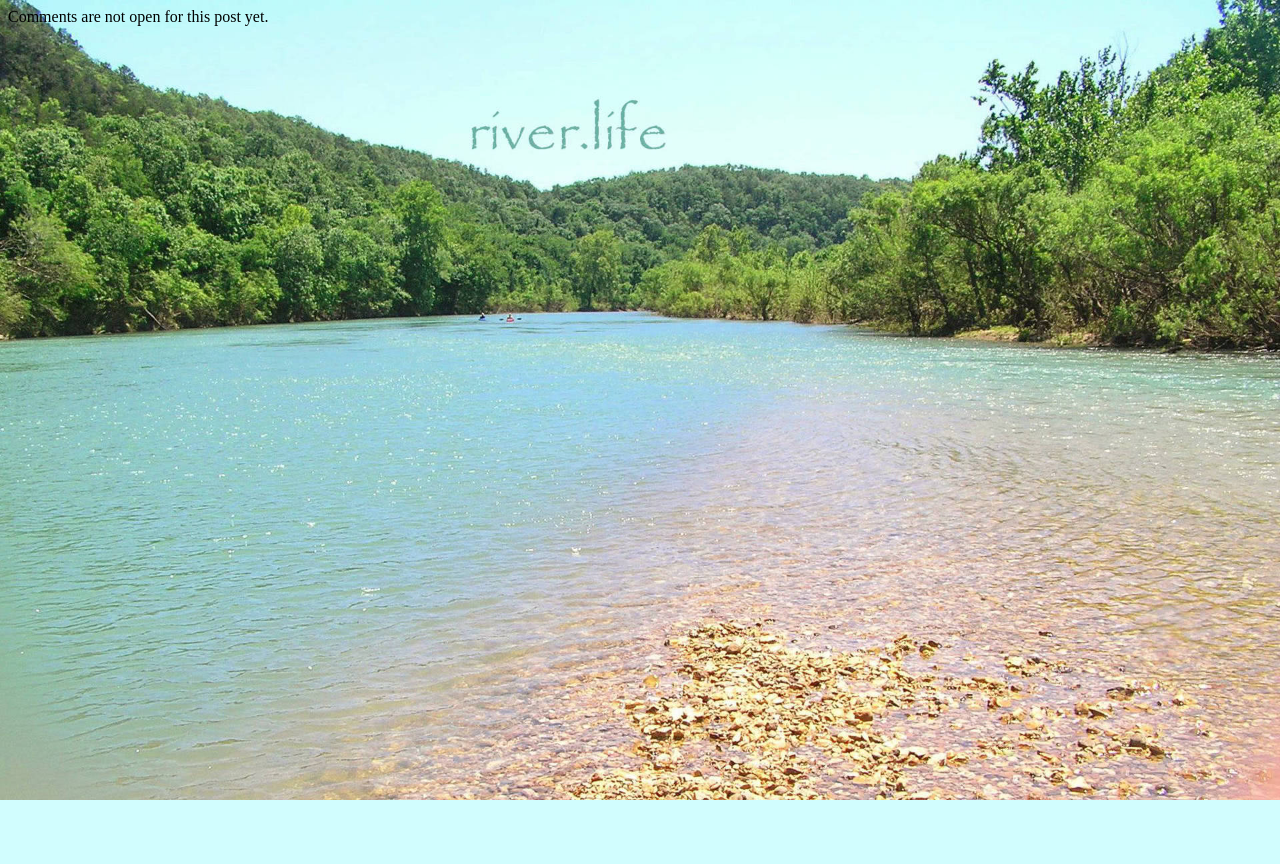
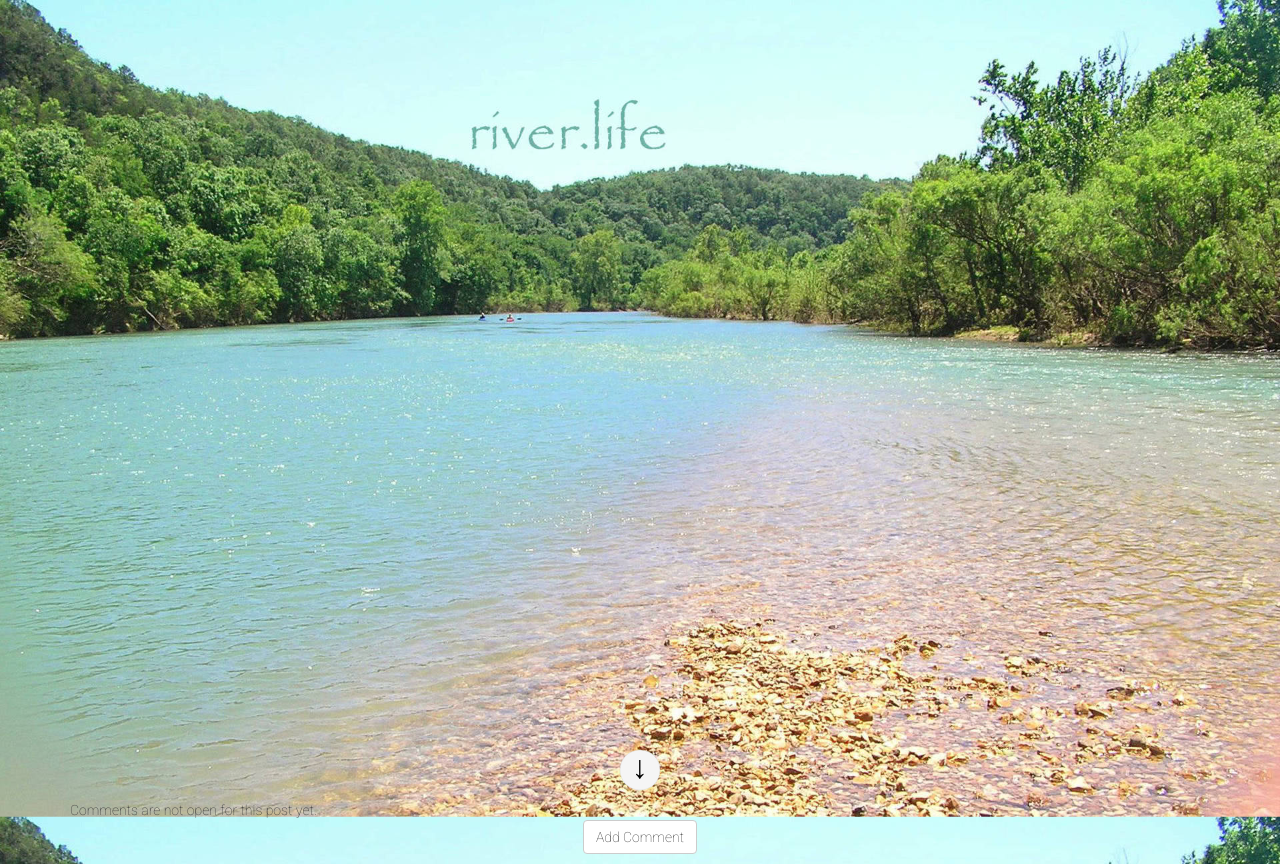
Before and after one commit to MyTeamName/river.life, a PHP site: page / in a window 1280 px wide. Before the commit the page ends 800 px from the top, so only its background shows below. Run offline with PHP 8.4, Linux system fonts and the light colour scheme; some libraries are stand-ins or nearby versions.

Commit message:
add bootstrap to style comments

```diff
--- a/css/main.css
+++ b/css/main.css
@@ -3,3 +3,22 @@ html {
     background-size: cover;
     min-height: 100%;
 }
+
+body {
+    font-family: 'Roboto', sans-serif;
+    background-color: transparent;
+}
+
+#gh-comments-nav {
+    bottom: 0;
+    position: absolute;
+}
+
+.full-width-center {
+    width: 100%;
+    text-align: center;
+}
+
+#gh-comments-arrow {
+    font-size: xx-large;
+}
--- a/index.html
+++ b/index.html
@@ -6,10 +6,35 @@
         <title>River Life</title>
         <meta name="description" content="River Life">
         <meta name="viewport" content="width=device-width, initial-scale=1">
+        <link rel="stylesheet"
+            href="https://maxcdn.bootstrapcdn.com/bootstrap/3.3.7/css/bootstrap.min.css"
+            integrity="sha384-BVYiiSIFeK1dGmJRAkycuHAHRg32OmUcww7on3RYdg4Va+PmSTsz/K68vbdEjh4u"
+            crossorigin="anonymous">
+        <link href="https://fonts.googleapis.com/css?family=Roboto:100" rel="stylesheet">
         <link rel="stylesheet" href="/css/main.css">
     </head>
     <body>
-        <div id="gh-comments-list"></div>
+        <div style="height:100vh"></div>
+        <div id="gh-comments-nav" class="full-width-center">
+            <svg width="50" height="50">
+                <g>
+                    <circle cx="25" cy="25" r="20"
+                        fill="#f5f5f5"
+                        stroke="#ddd"
+                        stroke-width="0.5">
+                    </circle>
+                    <text id="gh-comments-arrow" x="50%" y="50%"
+                        alignment-baseline="middle"
+                        text-anchor="middle">
+                        &#8595;
+                    </text>
+                <g>
+            </svg>
+        </div>
+        <div id="gh-comments-list" class="container"></div>
+        <div class="full-width-center" style="margin-bottom:10px">
+            <a href="https://github.com/MyTeamName/river.life/issues/1" class="btn btn-default">Add Comment</a>
+        </div>
 
         <script src="/js/google-analytics.js"></script>
         <script
--- a/js/comments-github-issue.js
+++ b/js/comments-github-issue.js
@@ -1,4 +1,3 @@
-var url = "https://github.com/MyTeamName/river.life/issues/1"
 var api_url = "https://api.github.com/repos/MyTeamName/river.life/issues/1/comments"
 
 // thanks http://donw.io/post/github-comments/
@@ -7,19 +6,15 @@ $(document).ready(function () {
         headers: {Accept: "application/vnd.github.v3.html+json"},
         dataType: "json",
         success: function(comments) {
-            $("#gh-comments-list").append("Visit the <b><a href='" + url + "'>Github Issue</a></b> to comment on this post");
             $.each(comments, function(i, comment) {
-
-                var date = new Date(comment.created_at);
-
-                var t = "<div id='gh-comment'>";
-                t += "<img src='" + comment.user.avatar_url + "' width='24px'>";
-                t += "<b><a href='" + comment.user.html_url + "'>" + comment.user.login + "</a></b>";
-                t += " posted at ";
-                t += "<em>" + date.toUTCString() + "</em>";
-                t += "<div id='gh-comment-hr'></div>";
-                t += comment.body_html;
-                t += "</div>";
+                var t  = '<div class="panel panel-default">';
+                    t += '<div class="panel-heading">';
+                    t += '<img src="' + comment.user.avatar_url + '" width="24px">';
+                    t += ' <strong><a href="' + comment.user.html_url + '">' + comment.user.login + '</a></strong>';
+                    t += ' ' + comment.created_at;
+                    t += '</div>';
+                    t += '<div class="panel-body">' + comment.body_html + '</div>';
+                    t += '</div>';
                 $("#gh-comments-list").append(t);
             });
         },
```
